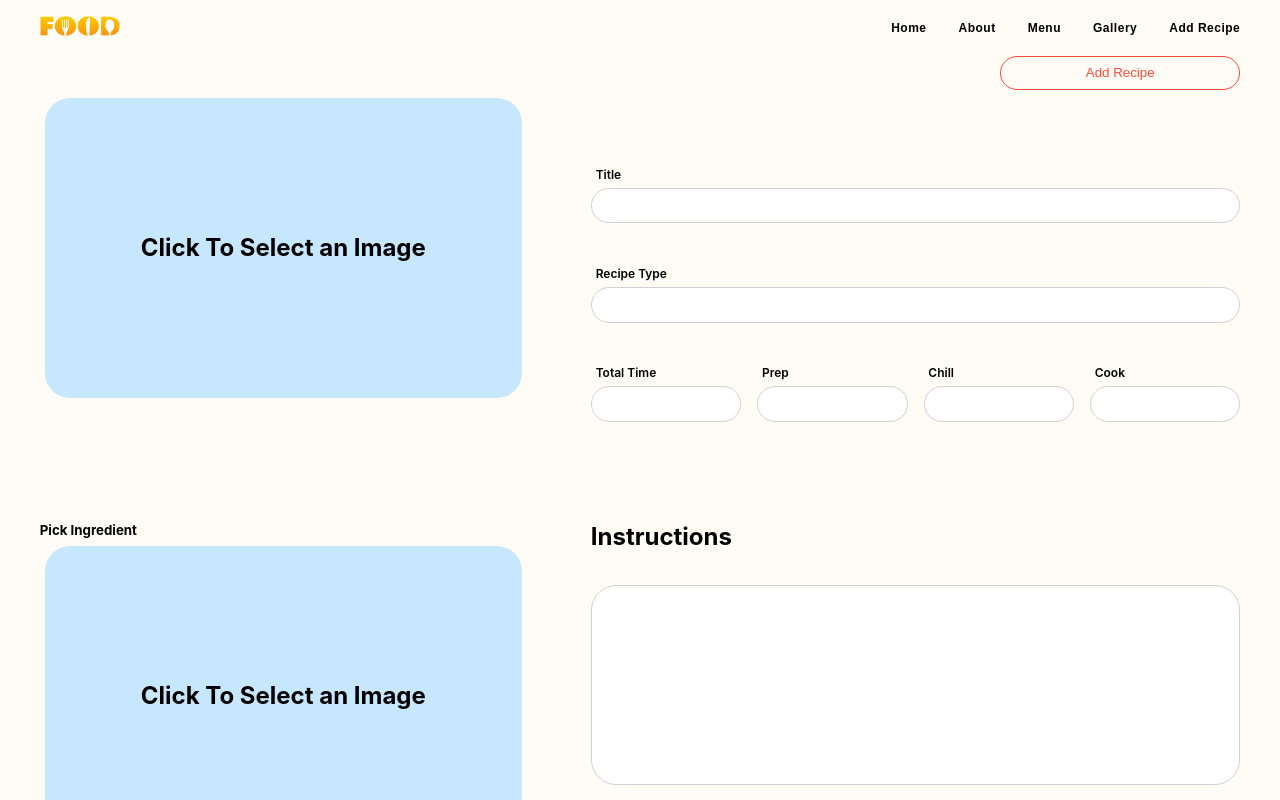
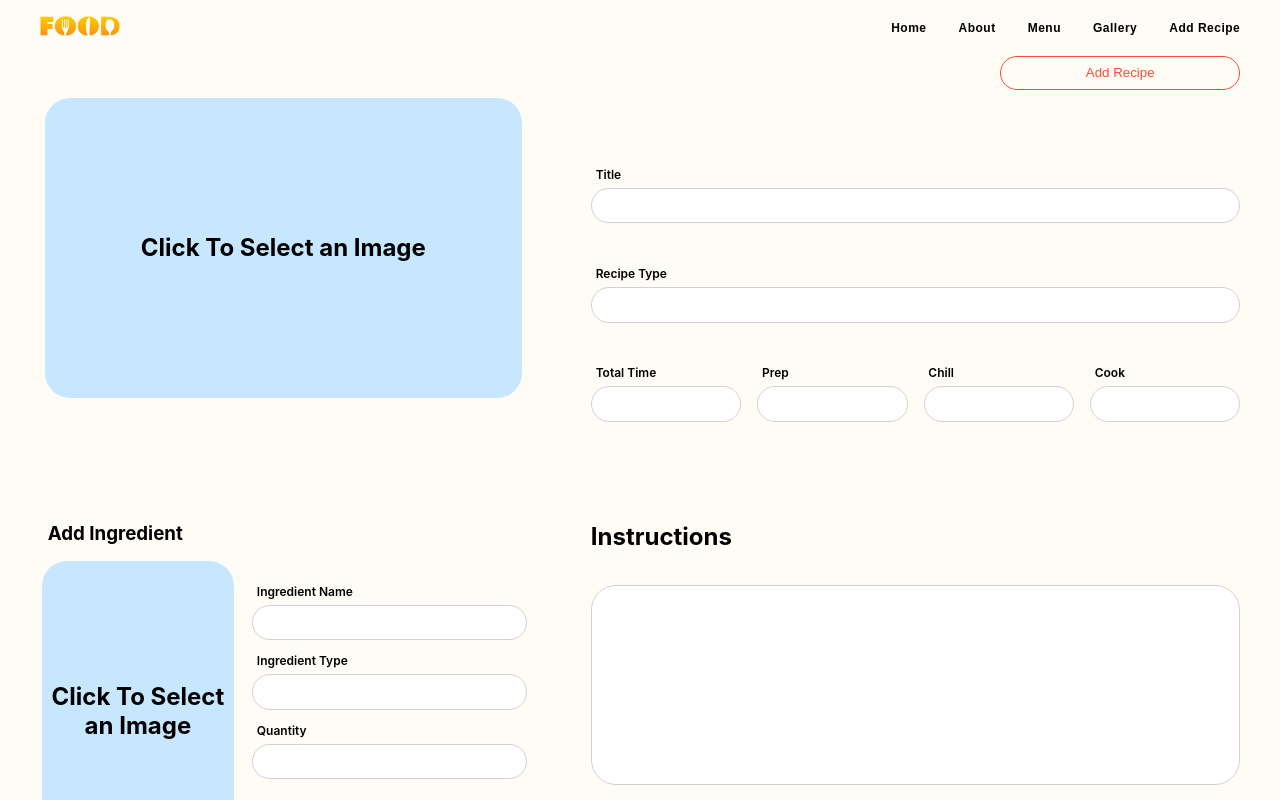
Before and after one commit to PujaDas01/tasty_hut, a React (Create React App) app: page /addRecipe in a window 1280 px wide. Both pictures are taken after a click on the button "Add". Shown: the top 800 px of the page. Built offline with nearby package versions, Linux system fonts and the light colour scheme.

Commit message:
Worked on UI and fixed image related bug in Ingredient component

```diff
--- a/src/components/Ingredient.js
+++ b/src/components/Ingredient.js
@@ -30,7 +30,7 @@ const Ingredient = (props) => {
             props.setIngredientItems(
                 props.ingredientItems.map(item => {
                 if(item.id === itemId) {
-                    return {id: itemId, image: ingredientImage, name: ingredientName, type: ingredientType, quantity: ingredientQuantity};
+                    return {id: itemId, ingredientImage: ingredientImage, name: ingredientName, type: ingredientType, quantity: ingredientQuantity};
                 }
                 return item;
                 }));
@@ -41,7 +41,7 @@ const Ingredient = (props) => {
          else {
             const newData = {
                 id: new Date().getTime().toString(),
-                image: ingredientImage,
+                ingredientImage: ingredientImage,
                 name: ingredientName,
                 type: ingredientType,
                 quantity: ingredientQuantity,
@@ -65,7 +65,7 @@ const Ingredient = (props) => {
     const handleEdit = (item) => {
         setIsShowForm(true);
         setItemId(item.id);
-        setIngredientImage(item.image);
+        setIngredientImage(item.ingredientImage);
         setIngredientName(item.name);
         setIngredientType(item.type);
         setIngredientQuantity(item.quantity);
@@ -86,9 +86,13 @@ const Ingredient = (props) => {
   return (
     <div className='ingredientsContainer'>
         {isShowForm && (
+        <>
+            <h3 className='ingredientFormHeading'>{itemId ? 'Update Ingredient' : 'Add Ingredient'}</h3>
             <div className='ingredientFormContainer'>
-            <h5>Pick Ingredient</h5>
+                <div className='ingredientImageContainer'>
                     <Modal list={ingredientGallery} imageValue={ingredientImage} selectHandler={selectIngredientImage} />
+                </div>
+                <div className='ingredientForm'>
                     <CustomInput
                         type='text'
                         labelText='Ingredient Name'
@@ -113,8 +117,11 @@ const Ingredient = (props) => {
                     <CustomButton
                         buttonText={itemId ? 'Update' : 'Submit'}
                         onClick={onCreateIngredientHandler}
+                        buttonClassName='ingredientAddUpdateButton'
                     />
-        </div>)}
+                </div>
+            </div>
+        </>)}
         <div className='ingredientTitleContainer'>
             <h2>Ingredients</h2>
                 {toggleButton ? (
@@ -131,12 +138,11 @@ const Ingredient = (props) => {
         </div>
         <div className='ingredientsListContainer'>
             {props.ingredientItems.map((item) => {
-                console.log('item', item);
                 return(
                     <div className='ingredientRow' key={item.id}>
                         <div className='ingredientContent'>
                             <div className='vegetableIcon'>
-                                <img src={`/images/${item.image}`} alt='Ingredient' title='Ingredient' />
+                                <img src={`/images/${item.ingredientImage}`} alt='Ingredient' title='Ingredient' />
                             </div>
                             <div>
                                 <p className='ingredientName'>{item.name}</p>
--- a/src/style/commonStyle.css
+++ b/src/style/commonStyle.css
@@ -193,6 +193,22 @@ textarea:focus {
 .arrowBtnIcon {
     transform: translateY(-4px);
 }
+
+.selectImageBox {
+    background-color: #c7e7fe;
+    width: 100%;
+    height: 300px;
+    display: flex;
+    justify-content: center;
+    align-items: center;
+    cursor: pointer;
+    overflow: hidden;
+}
+
+.selectImageBox h2 {
+    text-align: center;
+}
+
 /* ---------------------FORM LAYOUT STYLE------------------- */
 .authWrapper {
     width: 98%;
@@ -406,17 +422,6 @@ textarea:focus {
     text-align: center;
     font-weight: 600;
 }
-/* -----------------------MODAL STYLE------------------- */
-.selectImageBox {
-    background-color: #c7e7fe;
-    width: 100%;
-    height: 300px;
-    display: flex;
-    justify-content: center;
-    align-items: center;
-    cursor: pointer;
-    overflow: hidden;
-}
 
 /* --------------SHOW MODAL STYLE-------------- */
 .showModalWrapper {
@@ -467,6 +472,30 @@ textarea:focus {
     border-radius: 25px;
 }
 /* ----------------INGREDIENT STYLE------------------- */
+.ingredientFormHeading {
+    padding-bottom: 0.5rem;
+    padding-left: 0.5rem;
+}
+.ingredientFormContainer {
+    display: flex;
+    align-items: center;
+    gap: 1rem;
+}
+
+.ingredientImageContainer {
+    flex: 5;
+}
+
+.ingredientForm {
+    display: flex;
+    flex-direction: column;
+    flex: 7;
+}
+
+.ingredientAddUpdateButton {
+    width: 100%;
+}
+
 .editDeleteContainer {
     display: flex;
     padding-top: 0.2rem;
--- a/src/style/componentStyle.css
+++ b/src/style/componentStyle.css
@@ -393,7 +393,6 @@
     gap: 1.3rem;
 }
 
-/* TEST IMAGE CHECK */
 .vegetableIcon {
     background-color: #e6b1ab;
     padding: 0.2rem;
@@ -411,8 +410,6 @@
     height: auto;
     border-radius: 50%;
 }
-
-/* TEST IMAGE CHECK */
 
 .ingredientName {
     font-size: 13px;
```
Lines whose indentation alone changed are shown as unchanged.
